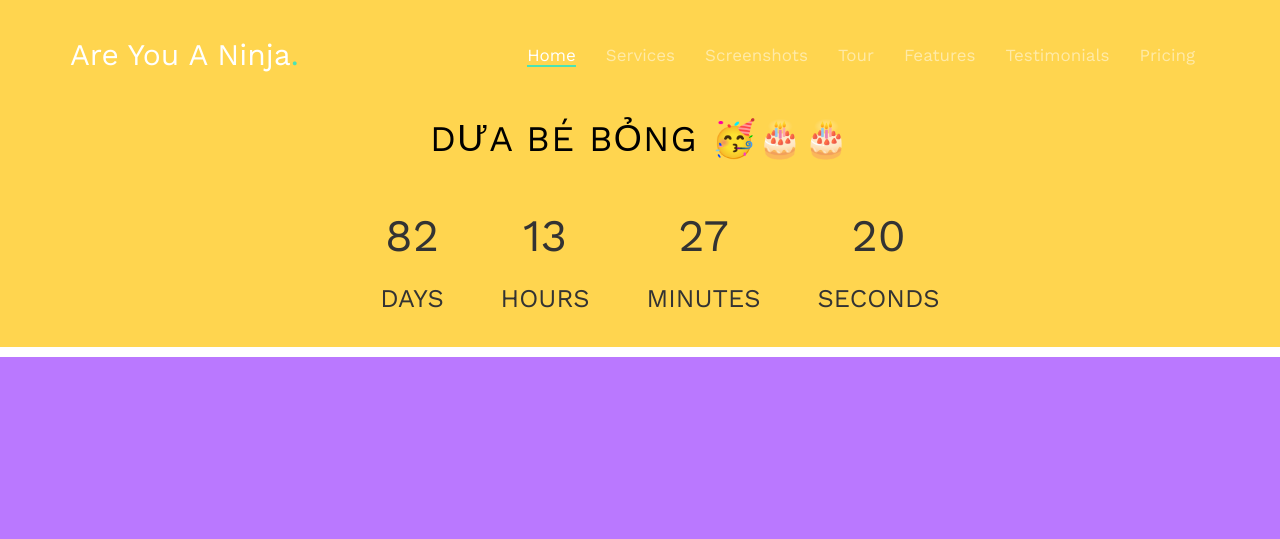
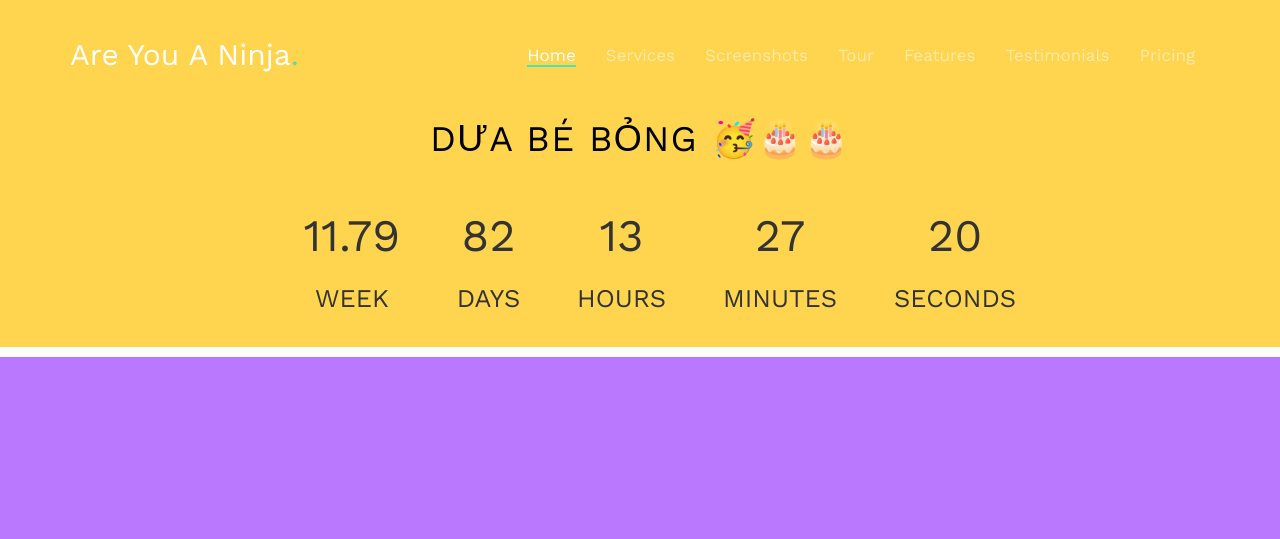
Before and after one commit to nguyenduy2392/nguyenduy2392.github.io, a plain HTML site: page index.html in a window 1280 px wide. Shown: the top 539 px of the page. Drawn offline with nearby package versions, Linux system fonts and the light colour scheme; files whose address does not match are found by name.

Commit message:
Update index.html

```diff
--- a/index.html
+++ b/index.html
@@ -148,6 +148,7 @@
   <h1 id="headline">Dưa bé bỏng 🥳🎂🎂</h1>
   <div id="countdown">
     <ul>
+      <li><span id="week"></span>week</li>
       <li><span id="days"></span>days</li>
       <li><span id="hours"></span>Hours</li>
       <li><span id="minutes"></span>Minutes</li>
@@ -590,7 +591,7 @@
 
         const now = new Date().getTime(),
               distance = -countDown + now;
-
+document.getElementById("week").innerText = Math.floor((distance / (day)) / (7) * 100) / 100,
         document.getElementById("days").innerText = Math.floor(distance / (day)),
           document.getElementById("hours").innerText = Math.floor((distance % (day)) / (hour)),
           document.getElementById("minutes").innerText = Math.floor((distance % (hour)) / (minute)),
```
